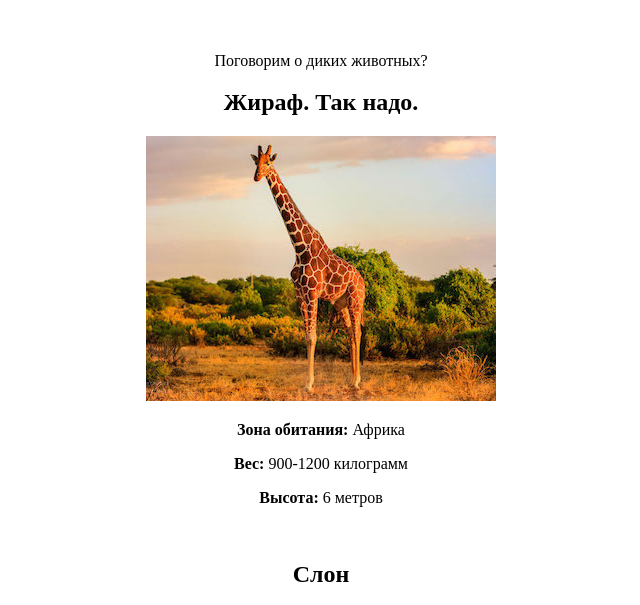
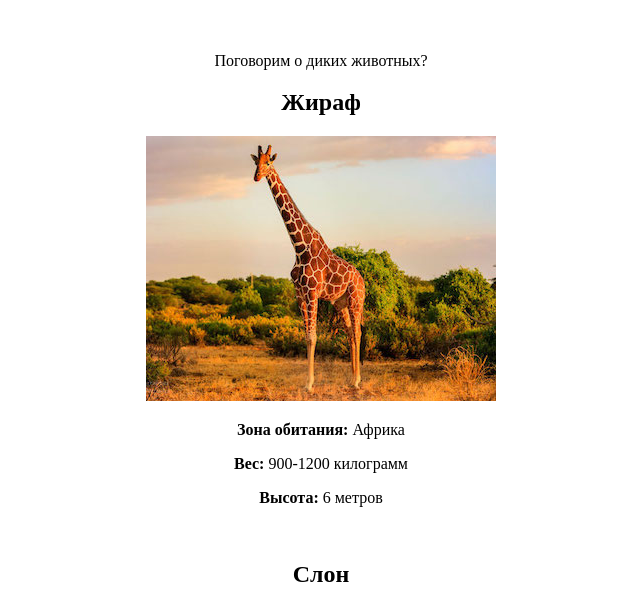
Before and after one commit to SteelTrueDrum/final-work-merion-git, a plain HTML site: page index.html in a window 1280 px wide. Shown: the part 195-800 px from the top of the page, without its empty margins (319-959 px from the left). Drawn offline with Linux system fonts and the light colour scheme.

Commit message:
delete tak nado in index.html

```diff
--- a/index.html
+++ b/index.html
@@ -20,7 +20,7 @@
   <br>
 
   <p>Поговорим о диких животных?</p>
-  <h2>Жираф. Так надо.</h2>
+  <h2>Жираф</h2>
   <img src="img/giraffe.jpg">
   <p><b>Зона обитания: </b>Африка</p>
   <p><b>Вес: </b>900-1200 килограмм</p>
```
